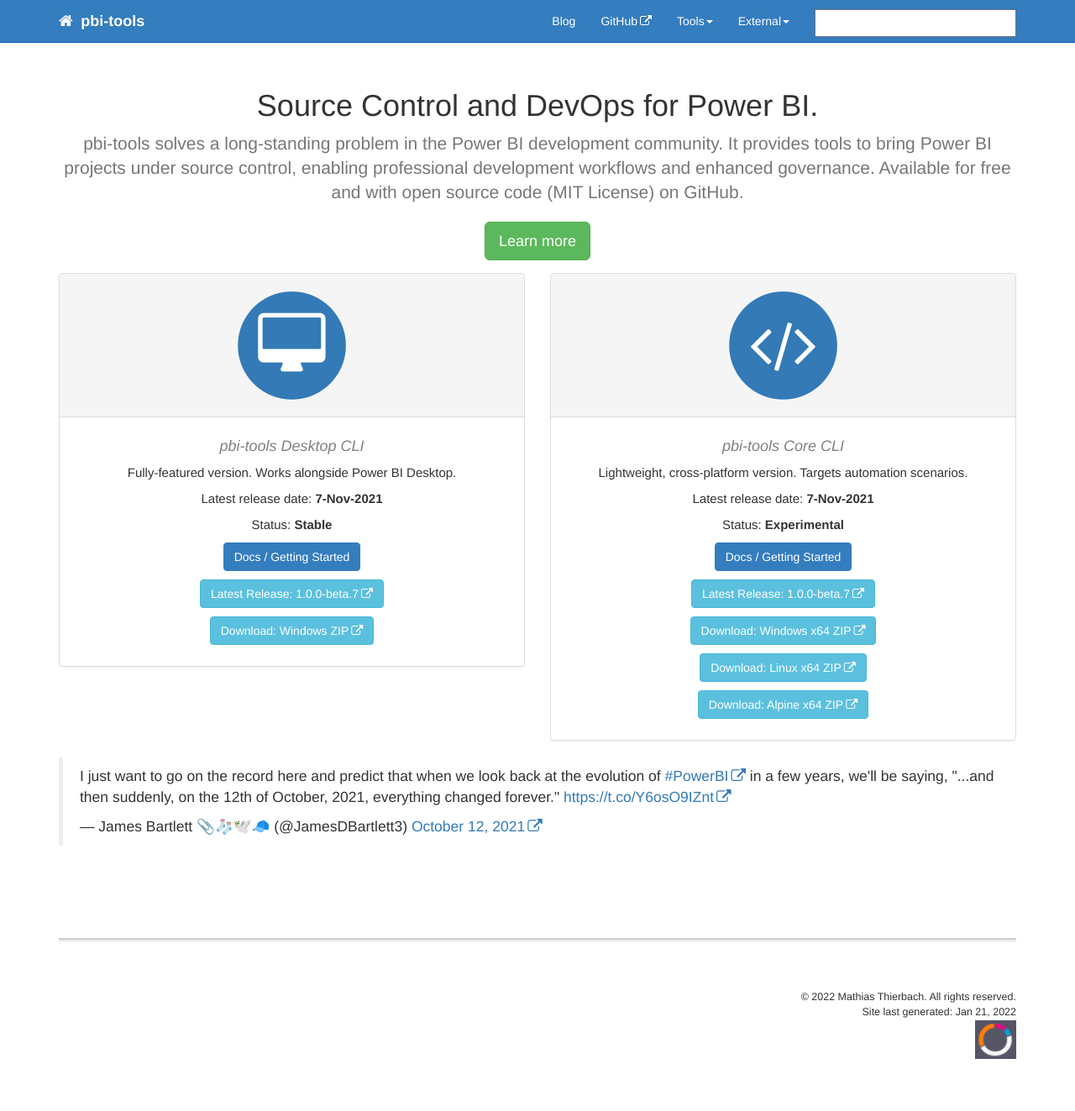
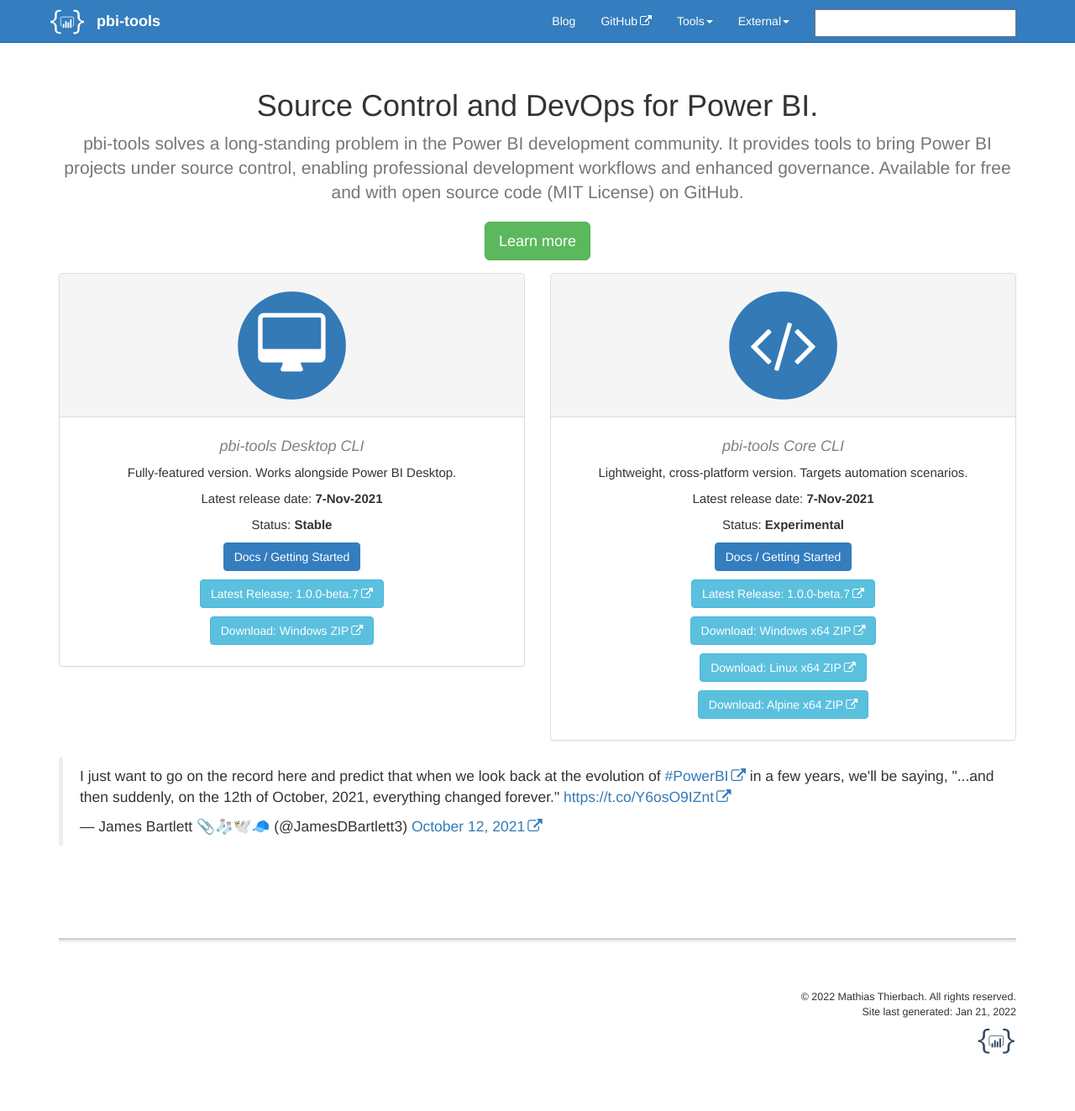
Before and after one commit to pbi-tools/pbi-tools.github.io, a Jekyll site: the page built from docs/index.md, in a window 1280 px wide. Shown: the whole page at 84% size. Built offline with Jekyll 4.4.1, drawn with Linux system fonts in a browser that asks for light colours; comment, search, counter and statistics services are not loaded.

Commit message:
pbi-tools Logo

```diff
--- a/docs/_includes/head.html
+++ b/docs/_includes/head.html
@@ -29,7 +29,7 @@
 <script src="{{ "js/toc.js" }}"></script>
 <script src="{{ "js/customscripts.js" }}"></script>
 
-<link rel="shortcut icon" href="{{ "images/favicon.ico"  }}">
+<link rel="shortcut icon" href="{{ "images/pbi-tools.ico"  }}">
 
 <!-- HTML5 Shim and Respond.js IE8 support of HTML5 elements and media queries -->
 <!-- WARNING: Respond.js doesn't work if you view the page via file:// -->
--- a/docs/_includes/topnav.html
+++ b/docs/_includes/topnav.html
@@ -8,7 +8,10 @@
                 <span class="icon-bar"></span>
                 <span class="icon-bar"></span>
             </button>
-            <a class="fa fa-home fa-lg navbar-brand" href="/">&nbsp;<span class="projectTitle"> {{site.topnav_title}}</span></a>
+            <a class="navbar-brand" href="/">
+                <span><img alt="Brand" src="images/pbi-tools-logo-white.svg" height="40px" /></span>
+                &nbsp;<span class="projectTitle"> {{site.topnav_title}}</span>
+            </a>
         </div>
         <div class="collapse navbar-collapse" id="bs-example-navbar-collapse-1">
             <ul class="nav navbar-nav navbar-right">
--- a/docs/css/customstyles.css
+++ b/docs/css/customstyles.css
@@ -1205,3 +1205,10 @@
 #landing_intro .row {
     margin: 15px;
 }
+
+.navbar-brand {
+    height: 50px;
+    padding: 5px 5px;
+    font-size: 18px;
+    line-height: 40px
+}
```
Also changed, not shown: docs/images/company_logo.png, docs/images/favicon.ico (deleted), docs/images/pbi-tools-logo-white.svg (added), docs/images/pbi-tools.ico (added).
